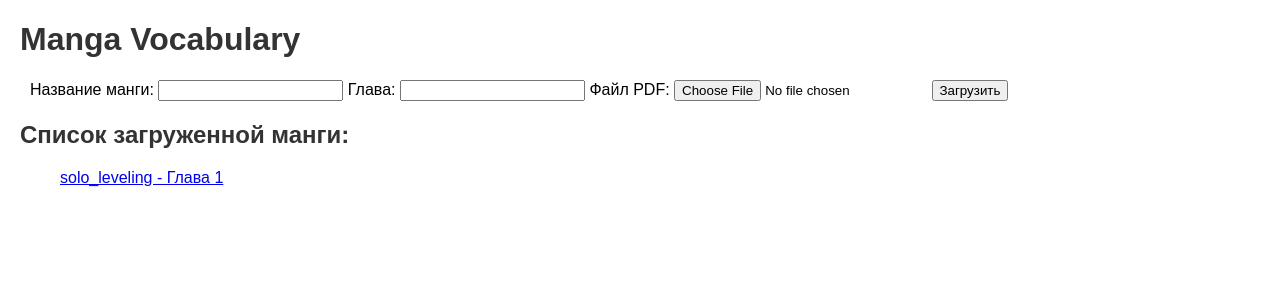
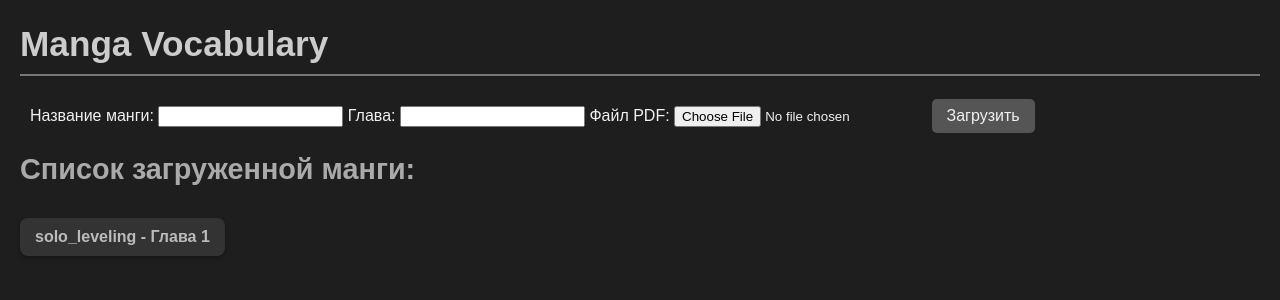
Before and after one commit to TPABOBAP/manga_vocab_project, a Flask app: page / in a window 1280 px wide. Shown: the top 300 px of the page. Run offline with Flask 2, Linux system fonts and the light colour scheme; data comes from the database, SQL or seed files in the repository; parts of the project's set-up code (start-up, migrations or seed data) failed here and were passed over.

Commit message:
Стиля немного добавил

```diff
--- a/app/static/styles.css
+++ b/app/static/styles.css
@@ -1,22 +1,71 @@
+/* Общий стиль */
 body {
     font-family: Arial, sans-serif;
     margin: 20px;
+    background-color: #1e1e1e; /* Тёмный фон */
+    color: #f1f1f1; /* Светлый текст */
 }
 
-h1, h2 {
-    color: #333;
+h1 {
+    color: #cccccc;
+    font-size: 2.2em;
+    border-bottom: 2px solid #777777;
+    padding-bottom: 10px;
+}
+
+h2 {
+    color: #aaaaaa;
+    font-size: 1.8em;
+    margin-top: 20px;
 }
 
 ul {
     list-style-type: none;
+    padding: 0;
 }
+
+ul li {
+    display: inline-block; /* Контейнер адаптируется под ширину содержимого */
+    background: #333333;
+    margin: 8px 0;
+    padding: 10px 15px;
+    border-radius: 8px;
+    box-shadow: 0 2px 5px rgba(0, 0, 0, 0.3);
+}
+
 
 form {
     display: inline;
     margin-left: 10px;
 }
-/* styles.css */
 
+button {
+    background-color: #555555;
+    color: #f1f1f1;
+    border: none;
+    padding: 8px 15px;
+    border-radius: 5px;
+    cursor: pointer;
+    font-size: 1em;
+    transition: background-color 0.3s ease;
+}
+
+button:hover {
+    background-color: #777777;
+}
+
+a {
+    color: #bbbbbb;
+    text-decoration: none;
+    font-weight: bold;
+}
+
+a:hover {
+    color: #999999;
+}
+
+
+/* Стиль уведомления */
 #notification {
     display: none; /* Скрыто по умолчанию */
     position: fixed;
```
